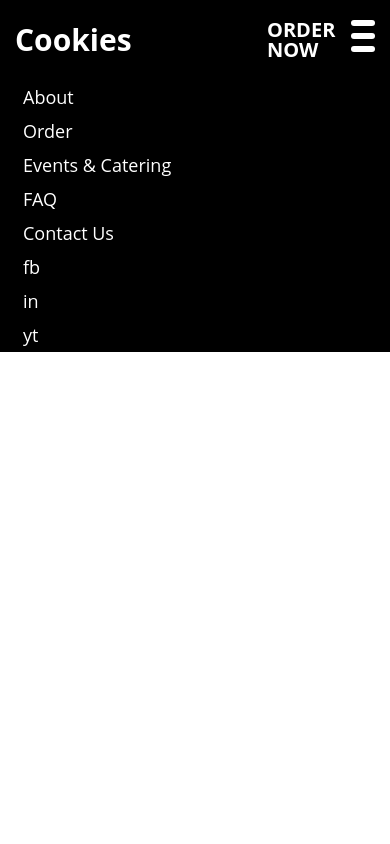
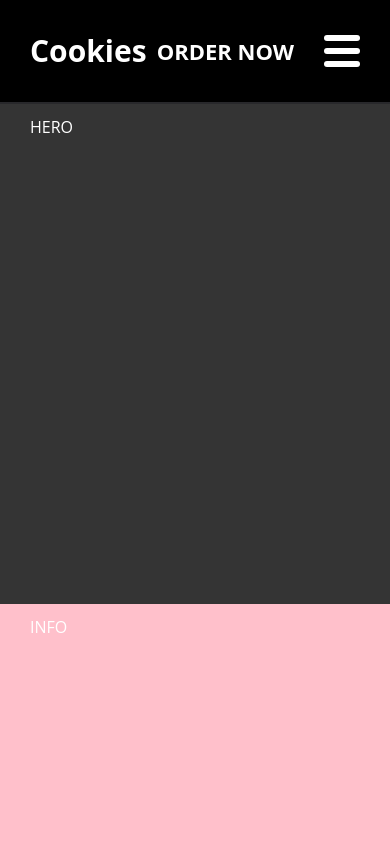
Before and after one commit to karolina-rachuta/Cookies_project, a React (Vite) app: page / in a window 390 px wide. Shown: the top 844 px of the page. Built offline with nearby package versions, Linux system fonts and the light colour scheme.

Commit message:
finished hamburger menu, styles and layout and logic

```diff
--- a/src/components/Home/Header.jsx
+++ b/src/components/Home/Header.jsx
@@ -1,8 +1,15 @@
 import Navigation from "./Header/Navigation.jsx";
 import {Link as ScrollLink} from "react-scroll";
 import {Link} from "react-router-dom";
+import {useState} from "react";
 
 const Header = () => {
+    const [menuOpen, setMenuOpen] = useState(false);
+
+    const handleMenu = () => {
+        setMenuOpen(prevState => !prevState);
+    }
+
     return (
         <header className="container">
             <nav>
@@ -10,14 +17,14 @@ const Header = () => {
                     <Link to="/" className="logo">Cookies</Link>
                     <div className="menu__box">
                         <ScrollLink to="order" className="nav__order">ORDER NOW</ScrollLink>
-                        <div className="menu">
+                        <div className="menu" onClick={handleMenu}>
                             <span></span>
                             <span></span>
                             <span></span>
                         </div>
                     </div>
                 </div>
-                <div><Navigation/></div>
+                <div><Navigation menuOpen={menuOpen}/></div>
             </nav>
         </header>
     )
--- a/src/components/Home/Header/Navigation.jsx
+++ b/src/components/Home/Header/Navigation.jsx
@@ -1,8 +1,11 @@
 import {Link as ScrollLink} from "react-scroll";
 
-const Navigation = () => {
+
+const Navigation = ({menuOpen}) => {
+
+
     return (
-            <ul>
+        <ul className={menuOpen ? "open" : ""}>
             <li><ScrollLink to="about">About</ScrollLink></li>
             <li><ScrollLink to="order">Order</ScrollLink></li>
             <li><ScrollLink to="events">Events & Catering</ScrollLink></li>
--- a/src/components/Home/Hero.jsx
+++ b/src/components/Home/Hero.jsx
@@ -1,6 +1,6 @@
 const Hero = () => {
     return (
-        <div className="container" id="hero" style={{height:"500px", backgroundColor:"white"}}>
+        <div className="container" id="hero" style={{height:"500px", backgroundColor:"#343434"}}>
         <h1>HERO</h1>
         </div>
     )
--- a/src/scss/components/_navigation.scss
+++ b/src/scss/components/_navigation.scss
@@ -1,3 +1,7 @@
+header {
+  border-bottom: 2px solid #28282B;
+  box-shadow: 5px 10px #28282B;
+
   nav {
     margin-top: pxToRem(20);
     display: flex;
@@ -7,7 +11,7 @@ nav {
     //position: sticky;
     //top: 0;
     height: 100%;
-  width: 100%;
+    //background-color: pink;
 
     .logo {
       color: $primary-color;
@@ -22,18 +26,21 @@ nav {
       justify-content: space-between;
       align-items: center;
       margin-bottom: pxToRem(20);
+      background-color: $base-color;
 
       .menu__box {
         display: flex;
-      width: 30%;
+        gap: pxToRem(30);
         justify-content: space-between;
+        align-items: center;
 
         .nav__order {
           font-family: $font-base;
           color: $primary-color;
-        font-size: pxToRem(20);
+          font-size: pxToRem(22);
           font-weight: bold;
           text-decoration: none;
+          cursor: pointer;
         }
 
         .menu {
@@ -45,6 +52,7 @@ nav {
           justify-content: space-between;
           width: 2.25rem;
           height: 2rem;
+          cursor: pointer;
 
           span {
             height: 0.4rem;
@@ -57,116 +65,64 @@ nav {
     }
 
     ul {
+      display: none;
+      flex-direction: column;
+      position: absolute;
+      top: pxToRem(102);
+      right: 0;
+      padding: pxToRem(10);
+      z-index: 1;
+      //transition: width 2s, height 2s, transform 2s;
+
+      &:after {
+        content: "";
+        position: absolute;
+        top: 0;
+        bottom: 0;
+        left: 0;
+        right: 0;
+        background: white;
+        opacity: 0.1;
+        z-index: 0;
+      }
+
+      &.open {
         display: flex;
-    flex-direction: column;
+      }
 
       li {
         list-style: none;
+        position: relative;
+        z-index: 1;
+        width: 100%;
+        text-align: left;
 
         a {
           display: block;
           text-decoration: none;
           color: $primary-color;
-        padding: pxToRem(8);
-        font-size: pxToRem(18);
+          padding: pxToRem(14) pxToRem(30);
+          padding-right: pxToRem(80);
+          font-size: pxToRem(22);
+          font-weight: bold;
           border-radius: pxToRem(8);
           cursor: pointer;
+          position: relative;
+          z-index: 1;
 
           &:not(:active):hover {
             background-color: #343434;
+            position: relative;
+            z-index: 1;
           }
 
           &:active {
             background-color: #28282B;
+            position: relative;
+            z-index: 1;
           }
         }
       }
     }
   }
-
-//nav {
-//  display: flex;
-//  justify-content: center;
-//  //align-items: stretch;
-//  flex-direction: column;
-//  background-color: $base-color;
-//  color: $primary-color;
-//  //position: sticky;
-//  //top: 0;
-//  height: 100%;
-//  width: 100%;
-//
-//  .logo {
-//    color: $primary-color;
-//    font-size: pxToRem(30);
-//    font-weight: bold;
-//    text-decoration: none;
-//  }
-//
-//  .menu {
-//    display: flex;
-//    //position: absolute;
-//    //top: 0.75rem;
-//    //right: 0.5rem;
-//    flex-direction: column;
-//    justify-content: space-between;
-//    width: 2.25rem;
-//    height: 2rem;
-//
-//    span {
-//      height: 0.4rem;
-//      width: 100%;
-//      background-color: #fff;
-//      border-radius: 0.2rem;
-//    }
-//  }
-//
-//  .nav__first__Row {
-//    display: flex;
-//    align-items: center;
-//    justify-content: space-between;
-//    width: 100%;
-//  }
-//
-//  .menu__box {
-//    display: flex;
-//    align-items: center;
-//    justify-content: space-between;
-//    width: 40%;
-//
-//    .nav__order {
-//      font-family: $font-base;
-//      color: $primary-color;
-//      font-size: pxToRem(20);
-//      font-weight: bold;
-//      text-decoration: none;
-//    }
-//
-//    ul {
-//      display: flex;
-//      flex-direction: column;
-//
-//      li {
-//        list-style: none;
-//
-//        a {
-//          display: block;
-//          text-decoration: none;
-//          color: $primary-color;
-//          padding: pxToRem(8);
-//          font-size: pxToRem(18);
-//          border-radius: pxToRem(8);
-//          cursor: pointer;
-//
-//          &:not(:active):hover {
-//            background-color: #343434;
-//          }
-//
-//          &:active {
-//            background-color: #28282B;
-//          }
-//        }
-//      }
-//    }
-//  }
-//}
+}
--- a/src/scss/main.scss
+++ b/src/scss/main.scss
@@ -23,5 +23,5 @@ html, body {
   width: 100%;
   max-width: 1500px;
   margin: 0 auto;
-  padding-inline: pxToRem(15);
+  padding: pxToRem(15) pxToRem(30);
 }
```
Lines whose indentation alone changed are shown as unchanged.
